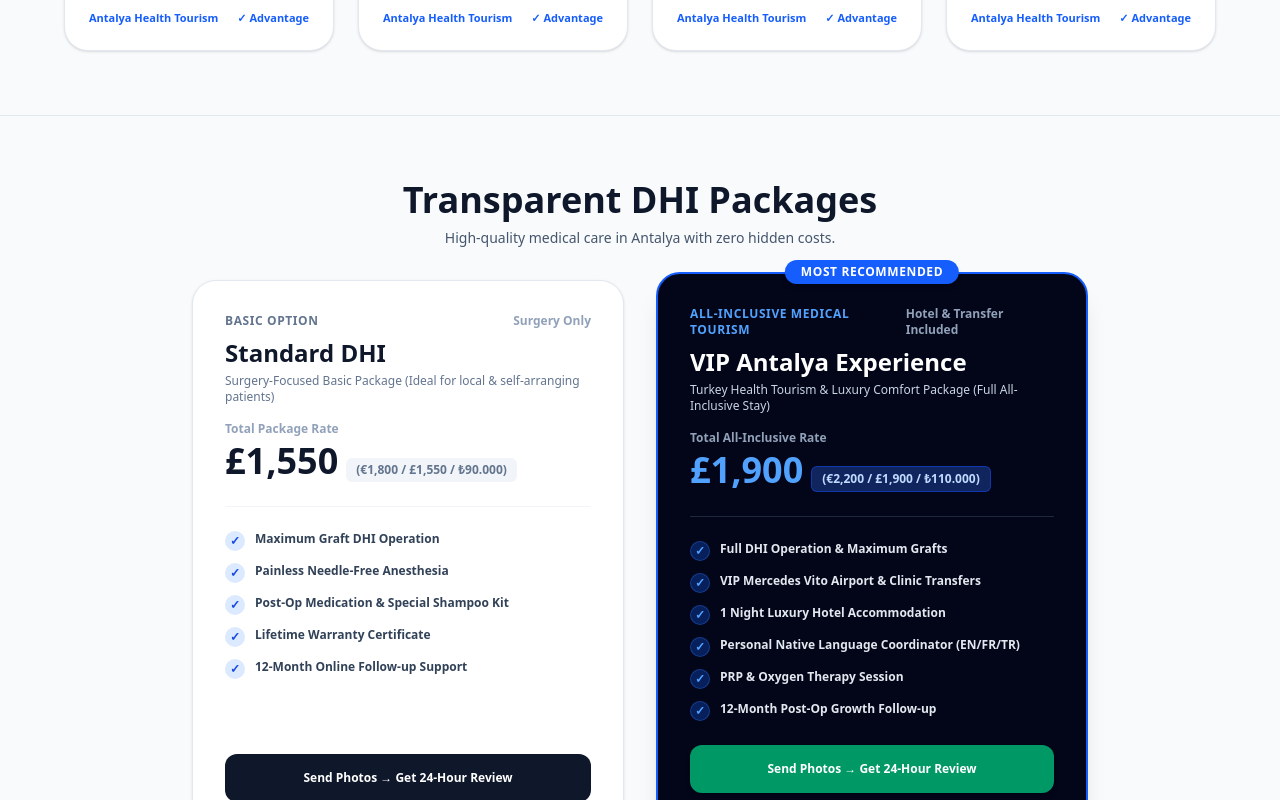
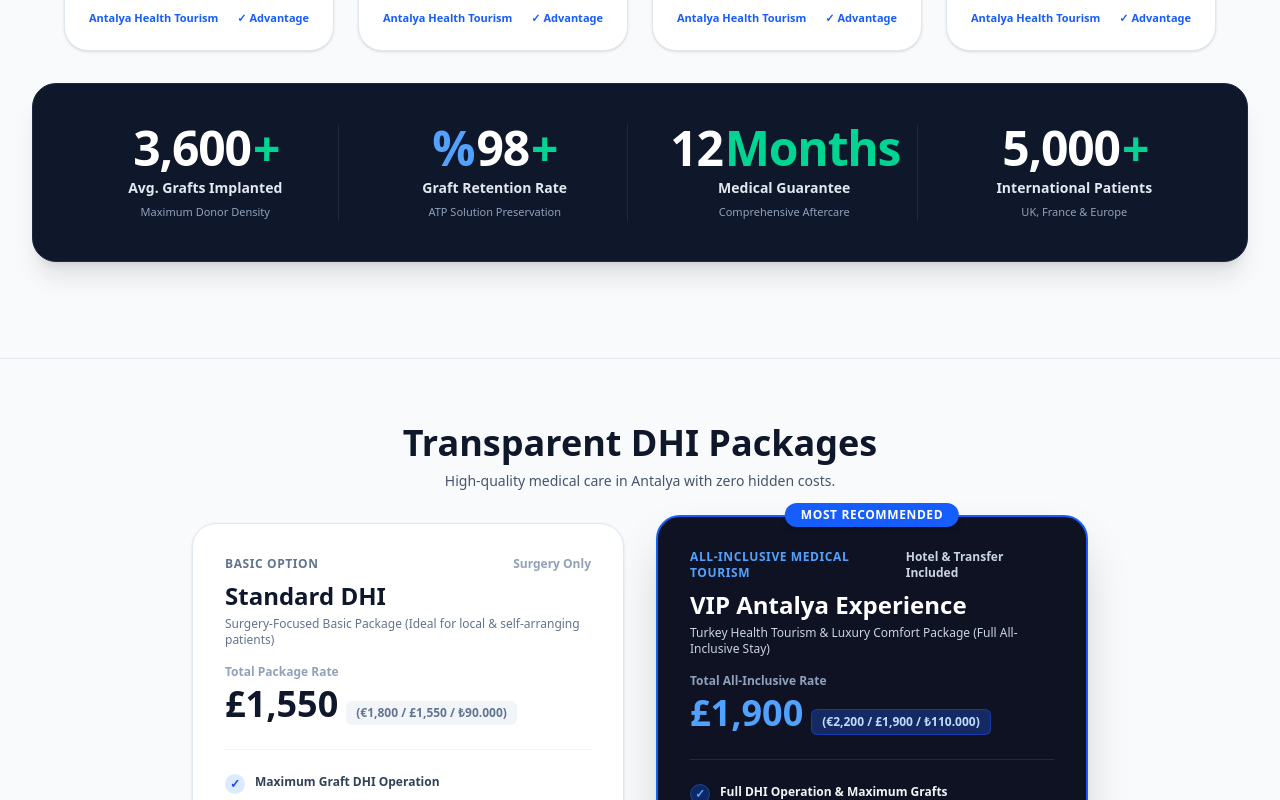
Before and after one commit to novadigital-official/antalya-dhi, a Next.js app: page / in a window 1280 px wide. Shown: the part 1260-2060 px from the top of the page. Built offline with nearby package versions, Linux system fonts and the light colour scheme.

Commit message:
feat: complete CountUpStats animation, 2026 Bento-Grid layout, glassmorphism backdrop-blur, and accessibility prefers-reduced-motion rules

```diff
--- a/app/page.tsx
+++ b/app/page.tsx
@@ -5,6 +5,7 @@
 import HeroSection from '@/components/HeroSection';
 import LegalTrustBand from '@/components/LegalTrustBand';
 import WhyAntalya from '@/components/WhyAntalya';
+import CountUpStats from '@/components/CountUpStats';
 import PricingPackages from '@/components/PricingPackages';
 import SocialProof from '@/components/SocialProof';
 import HairAnalysisWizard from '@/components/HairAnalysisWizard';
@@ -38,14 +39,17 @@
         {/* 4. WHY ANTALYA FOR HAIR TRANSPLANT? */}
         <section className="py-16 max-w-7xl mx-auto px-4 sm:px-6 lg:px-8">
           <WhyAntalya />
+
+          {/* SAYAÇ ANİMASYONU (COUNT-UP STATS) */}
+          <CountUpStats />
         </section>
 
-        {/* 5. TRANSPARENT PRICING PACKAGES (10-SECOND CONVERSION RULE) */}
+        {/* 5. TRANSPARENT PRICING PACKAGES (GLASSMORPHISM & WCAG CONTRAST) */}
         <section id="packages" className="py-16 max-w-7xl mx-auto px-4 sm:px-6 lg:px-8 border-t border-slate-200">
           <PricingPackages />
         </section>
 
-        {/* 6. TRUSTPILOT & GOOGLE VERIFIED SOCIAL PROOF (PLACED BEFORE WIZARD) */}
+        {/* 6. TRUSTPILOT & GOOGLE VERIFIED SOCIAL PROOF */}
         <section className="py-16 max-w-7xl mx-auto px-4 sm:px-6 lg:px-8 border-t border-slate-200">
           <SocialProof />
         </section>
@@ -60,14 +64,14 @@
           <PatientJourney />
         </section>
 
-        {/* 9. MEDICAL & SURGICAL COORDINATION TEAM */}
+        {/* 9. MEDICAL STANDARDS 2026 BENTO-GRID */}
+        <section className="py-16 max-w-7xl mx-auto px-4 sm:px-6 lg:px-8 border-t border-slate-200">
+          <CompetitorBenchmarkFeatures />
+        </section>
+
+        {/* 10. MEDICAL & SURGICAL COORDINATION TEAM */}
         <section id="team" className="py-16 max-w-7xl mx-auto px-4 sm:px-6 lg:px-8 border-t border-slate-200">
           <MedicalTeam />
-        </section>
-
-        {/* 10. COMPETITOR BENCHMARK MEDICAL STANDARDS */}
-        <section className="py-16 max-w-7xl mx-auto px-4 sm:px-6 lg:px-8 border-t border-slate-200">
-          <CompetitorBenchmarkFeatures />
         </section>
 
         {/* 11. DHI CHOI PEN ADVANTAGES */}
--- a/components/CompetitorBenchmarkFeatures.tsx
+++ b/components/CompetitorBenchmarkFeatures.tsx
@@ -1,86 +1,130 @@
 'use client';
 
 import { useSiteContext } from '@/lib/context';
-import { t, Lang } from '@/lib/i18n';
+import { Lang } from '@/lib/i18n';
 
 export default function CompetitorBenchmarkFeatures() {
   const { lang } = useSiteContext();
 
-  const features = [
-    {
-      title: t(lang as Lang, 'competitor.f1.title'),
-      desc: t(lang as Lang, 'competitor.f1.desc'),
-      icon: '💉',
-      badge: 'ComfortIn Injection System',
-      spec: 'Painless Pressure Delivery'
-    },
-    {
-      title: t(lang as Lang, 'competitor.f2.title'),
-      desc: t(lang as Lang, 'competitor.f2.desc'),
-      icon: '🔬',
-      badge: 'HypoThermosol ATP Solution',
-      spec: '98%+ Follicle Survival'
-    },
-    {
-      title: t(lang as Lang, 'competitor.f3.title'),
-      desc: t(lang as Lang, 'competitor.f3.desc'),
-      icon: '🩸',
-      badge: 'PRP & Hyperbaric Therapy',
-      spec: 'Accelerated Tissue Healing'
-    },
-    {
-      title: t(lang as Lang, 'competitor.f4.title'),
-      desc: t(lang as Lang, 'competitor.f4.desc'),
-      icon: '🔍',
-      badge: 'Trichological Analysis',
-      spec: 'Microscopic Graft Mapping'
-    }
-  ];
+  const title = {
+    en: 'Gold Medical Standards & Technology',
+    fr: 'Normes Médicales et Technologie de Pointe',
+    tr: 'Gold Medikal Standartlarımız ve Teknolojimiz',
+  }[lang as Lang] || 'Gold Medical Standards & Technology';
+
+  const subtitle = {
+    en: 'Why DHI Choi Implanter technology delivers 3x natural density and zero scarring.',
+    fr: 'Pourquoi la technologie DHI Choi offre une densité 3x supérieure sans cicatrice.',
+    tr: 'Neden Choi Pen DHI tekniği 3 kat fazla doğal yoğunluk ve dikişsiz hızlı iyileşme sağlar.',
+  }[lang as Lang] || 'Why DHI Choi Implanter technology delivers 3x natural density and zero scarring.';
 
   return (
-    <div id="medical-standards" className="w-full space-y-10">
+    <div id="medical-standards" className="w-full space-y-8">
       <div className="text-center max-w-3xl mx-auto space-y-2">
-        <span className="inline-flex items-center gap-1.5 px-3.5 py-1 rounded-full text-xs font-black bg-emerald-100 text-emerald-800 border border-emerald-200 uppercase tracking-wider">
-          GOLD MEDICAL STANDARDS
-        </span>
-        <h2 className="text-2xl sm:text-4xl font-black text-slate-900">
-          {t(lang as Lang, 'competitor.title')}
-        </h2>
-        <p className="text-xs sm:text-sm text-slate-600 font-medium">
-          {t(lang as Lang, 'competitor.subtitle')}
-        </p>
+        <h2 className="text-2xl sm:text-4xl font-black text-slate-900">{title}</h2>
+        <p className="text-xs sm:text-sm text-slate-600 font-medium">{subtitle}</p>
       </div>
 
-      <div className="grid grid-cols-1 md:grid-cols-2 lg:grid-cols-4 gap-6">
-        {features.map((item, idx) => (
-          <div
-            key={idx}
-            className="bg-white border border-slate-200 rounded-3xl p-6 shadow-sm flex flex-col justify-between space-y-4 hover:border-emerald-500 hover:shadow-md transition-all"
-          >
-            <div>
-              <div className="flex items-center justify-between mb-3">
-                <span className="w-10 h-10 rounded-2xl bg-emerald-50 text-emerald-600 font-black text-lg flex items-center justify-center border border-emerald-100">
-                  {item.icon}
-                </span>
-                <span className="text-[10px] font-black uppercase tracking-wider text-emerald-700 bg-emerald-50 border border-emerald-200 px-2.5 py-1 rounded-full">
-                  {item.badge}
-                </span>
-              </div>
+      {/* 2026 BENTO-GRID LAYOUT */}
+      <div className="grid grid-cols-1 md:grid-cols-3 gap-6 max-w-6xl mx-auto">
 
-              <h3 className="text-base font-black text-slate-900 mb-2 leading-tight">
-                {item.title}
-              </h3>
-              <p className="text-xs text-slate-600 leading-relaxed font-medium">
-                {item.desc}
-              </p>
+        {/* BENTO CARD 1 (LARGE SPAN 2): PAINLESS NEEDLE-FREE ANESTHESIA */}
+        <div className="md:col-span-2 bg-slate-950 text-white rounded-3xl p-8 border border-slate-800 shadow-xl flex flex-col justify-between relative overflow-hidden group">
+          <div className="absolute top-0 right-0 w-64 h-64 bg-blue-600/10 blur-[90px] rounded-full pointer-events-none" />
+
+          <div className="space-y-4 relative z-10">
+            <div className="inline-flex items-center gap-2 px-3 py-1.5 rounded-full bg-blue-900/60 border border-blue-700/60 text-blue-300 text-xs font-black">
+              <span>💉 Painless Comfort Infiltration</span>
             </div>
 
-            <div className="pt-3 border-t border-slate-100 flex items-center justify-between text-[11px] font-extrabold text-slate-500">
-              <span>{item.spec}</span>
-              <span className="text-emerald-600 font-black">✓ Medical Standard</span>
+            <h3 className="text-2xl sm:text-3xl font-black text-white leading-tight">
+              {lang === 'tr' ? 'İğnesiz ve Ağrısız Anestezi Altyapısı' : 'Needle-Free & Painless Comfort Anesthesia'}
+            </h3>
+
+            <p className="text-xs sm:text-sm text-slate-300 font-medium leading-relaxed max-w-xl">
+              {lang === 'tr'
+                ? 'Basınçlı püskürtme teknolojisi ile iğne kullanılmadan kafa derisine anestezi sıvıları enjekte edilir. Operasyon sırasındaki tüm acı hissi sıfırlanır.'
+                : 'Advanced pressure-spray jet injection delivers local anesthetic without traditional needles, eliminating discomfort completely.'}
+            </p>
+          </div>
+
+          <div className="pt-6 mt-6 border-t border-slate-800 flex items-center justify-between text-xs font-extrabold text-slate-300 relative z-10">
+            <span className="flex items-center gap-2">
+              <span className="w-2.5 h-2.5 rounded-full bg-emerald-400 animate-pulse" />
+              100% Comfort Guarantee
+            </span>
+            <span className="text-blue-400 font-black">0 Needle Pain →</span>
+          </div>
+        </div>
+
+        {/* BENTO CARD 2: ATP HYPOTHERMOSOL GRAFT PRESERVATION */}
+        <div className="bg-white border border-slate-200 rounded-3xl p-6 shadow-sm flex flex-col justify-between space-y-4 hover:border-blue-500 transition-all">
+          <div className="space-y-3">
+            <div className="w-12 h-12 rounded-2xl bg-emerald-50 text-emerald-600 font-black text-xl flex items-center justify-center border border-emerald-100">
+              🧪
             </div>
+            <h3 className="text-lg font-black text-slate-900 leading-tight">
+              {lang === 'tr' ? 'ATP Canlılık Solüsyonu' : 'ATP HypoThermosol Preservation'}
+            </h3>
+            <p className="text-xs text-slate-600 font-medium leading-relaxed">
+              {lang === 'tr'
+                ? 'Toplanan saç kökleri özel soğutulmuş ATP solüsyonunda bekletilerek %98+ canlılık oranı korunur.'
+                : 'Extracted follicles are stored in chilled ATP nutrient solution to maintain 98%+ graft survival.'}
+            </p>
           </div>
-        ))}
+
+          <div className="pt-3 border-t border-slate-100 flex items-center justify-between text-[11px] font-black text-emerald-700">
+            <span>Retention Rate</span>
+            <span>%98+ Active</span>
+          </div>
+        </div>
+
+        {/* BENTO CARD 3: SINGLE-USE SAPPHIRE & CHOI PEN KIT */}
+        <div className="bg-white border border-slate-200 rounded-3xl p-6 shadow-sm flex flex-col justify-between space-y-4 hover:border-blue-500 transition-all">
+          <div className="space-y-3">
+            <div className="w-12 h-12 rounded-2xl bg-blue-50 text-blue-600 font-black text-xl flex items-center justify-center border border-blue-100">
+              🖊️
+            </div>
+            <h3 className="text-lg font-black text-slate-900 leading-tight">
+              {lang === 'tr' ? 'Tek Kullanımlık Choi Pen Kit' : 'Single-Use Choi Implanter Pens'}
+            </h3>
+            <p className="text-xs text-slate-600 font-medium leading-relaxed">
+              {lang === 'tr'
+                ? 'Her hastaya özel sıfır paketinden açılan Choi implanter kalemleri ile mikroskobik hassasiyet.'
+                : '100% sterile, individually sealed Choi pen cartridges for maximum hygienic precision.'}
+            </p>
+          </div>
+
+          <div className="pt-3 border-t border-slate-100 flex items-center justify-between text-[11px] font-black text-blue-700">
+            <span>Sterility Standard</span>
+            <span>100% Single-Use</span>
+          </div>
+        </div>
+
+        {/* BENTO CARD 4 (SPAN 2): HYPERBARIC OXYGEN & PRP AFTERCARE */}
+        <div className="md:col-span-2 bg-gradient-to-r from-blue-900 to-slate-950 text-white rounded-3xl p-8 border border-blue-800/80 shadow-xl flex flex-col justify-between relative overflow-hidden">
+          <div className="space-y-4">
+            <div className="inline-flex items-center gap-2 px-3 py-1.5 rounded-full bg-blue-800/60 border border-blue-600/60 text-blue-200 text-xs font-black">
+              <span>🩸 Hyperbaric PRP Therapy</span>
+            </div>
+
+            <h3 className="text-2xl font-black text-white leading-tight">
+              {lang === 'tr' ? 'Oksijenli PRP & Saç Derisi Hücre Yenileme' : 'Hyperbaric Oxygen & PRP Tissue Regeneration'}
+            </h3>
+
+            <p className="text-xs sm:text-sm text-slate-300 font-medium leading-relaxed max-w-xl">
+              {lang === 'tr'
+                ? 'Operasyon sonrasında uygulanan konsantre PRP ve medikal oksijen tedavisi ile saç köklerinin hücresel iyileşmesi 2 katına çıkarılır.'
+                : 'Concentrated autologous PRP combined with hyperbaric oxygen session doubles cell repair velocity post-surgery.'}
+            </p>
+          </div>
+
+          <div className="pt-6 mt-6 border-t border-blue-800/60 flex items-center justify-between text-xs font-extrabold text-slate-300">
+            <span>Fast Recovery Protocol</span>
+            <span className="text-emerald-400 font-black">✓ 12-Month Support Included</span>
+          </div>
+        </div>
+
       </div>
     </div>
   );
--- /dev/null
+++ b/components/CountUpStats.tsx
@@ -0,0 +1,111 @@
+'use client';
+
+import { useState, useEffect, useRef } from 'react';
+import { useSiteContext } from '@/lib/context';
+import { Lang } from '@/lib/i18n';
+
+interface StatItem {
+  target: number;
+  prefix?: string;
+  suffix: string;
+  label: { en: string; fr: string; tr: string };
+  sub: { en: string; fr: string; tr: string };
+}
+
+const STATS: StatItem[] = [
+  {
+    target: 3600,
+    prefix: '',
+    suffix: '+',
+    label: { en: 'Avg. Grafts Implanted', fr: 'Greffons Moyens', tr: 'Ort. Greft Kapasitesi' },
+    sub: { en: 'Maximum Donor Density', fr: 'Densité Donneur Maximale', tr: 'Maksimum Donör Yoğunluğu' }
+  },
+  {
+    target: 98,
+    prefix: '%',
+    suffix: '+',
+    label: { en: 'Graft Retention Rate', fr: 'Taux de Prise des Greffons', tr: 'Greft Tutunma Oranı' },
+    sub: { en: 'ATP Solution Preservation', fr: 'Solution ATP Brevetée', tr: 'ATP Solüsyon Koruması' }
+  },
+  {
+    target: 12,
+    prefix: '',
+    suffix: ' Months',
+    label: { en: 'Medical Guarantee', fr: 'Garantie Médicale', tr: 'Ay Tıbbi Takip Garanti' },
+    sub: { en: 'Comprehensive Aftercare', fr: 'Suivi Post-Opératoire Complete', tr: 'Kapsamlı Operasyon Sonrası Takip' }
+  },
+  {
+    target: 5000,
+    prefix: '',
+    suffix: '+',
+    label: { en: 'International Patients', fr: 'Patients Internationaux', tr: 'Uluslararası Başarılı Hasta' },
+    sub: { en: 'UK, France & Europe', fr: 'UK, France & Europe', tr: 'İngiltere, Fransa & Avrupa' }
+  }
+];
+
+export default function CountUpStats() {
+  const { lang } = useSiteContext();
+  const [counts, setCounts] = useState<number[]>(STATS.map(() => 0));
+  const sectionRef = useRef<HTMLDivElement>(null);
+  const [hasAnimated, setHasAnimated] = useState(false);
+
+  useEffect(() => {
+    const observer = new IntersectionObserver(
+      (entries) => {
+        if (entries[0].isIntersecting && !hasAnimated) {
+          setHasAnimated(true);
+
+          STATS.forEach((stat, index) => {
+            const duration = 2000; // 2 seconds
+            const steps = 50;
+            const stepTime = duration / steps;
+            const increment = stat.target / steps;
+            let current = 0;
+
+            const timer = setInterval(() => {
+              current += increment;
+              if (current >= stat.target) {
+                current = stat.target;
+                clearInterval(timer);
+              }
+              setCounts((prev) => {
+                const next = [...prev];
+                next[index] = Math.floor(current);
+                return next;
+              });
+            }, stepTime);
+          });
+        }
+      },
+      { threshold: 0.2 }
+    );
+
+    if (sectionRef.current) {
+      observer.observe(sectionRef.current);
+    }
+
+    return () => observer.disconnect();
+  }, [hasAnimated]);
+
+  return (
+    <div ref={sectionRef} className="w-full bg-slate-900 border border-slate-800 rounded-3xl p-6 sm:p-10 shadow-xl my-8">
+      <div className="grid grid-cols-2 lg:grid-cols-4 gap-6 text-center divide-y lg:divide-y-0 lg:divide-x divide-slate-800">
+        {STATS.map((stat, idx) => (
+          <div key={idx} className={`space-y-1.5 ${idx !== 0 ? 'pt-4 lg:pt-0' : ''}`}>
+            <div className="text-3xl sm:text-4xl lg:text-5xl font-black text-white tracking-tight flex items-center justify-center gap-0.5">
+              <span className="text-blue-400">{stat.prefix}</span>
+              <span>{counts[idx].toLocaleString()}</span>
+              <span className="text-emerald-400">{stat.suffix}</span>
+            </div>
+            <div className="text-xs sm:text-sm font-extrabold text-slate-200">
+              {stat.label[lang as Lang] || stat.label['en']}
+            </div>
+            <div className="text-[11px] font-medium text-slate-400">
+              {stat.sub[lang as Lang] || stat.sub['en']}
+            </div>
+          </div>
+        ))}
+      </div>
+    </div>
+  );
+}
--- a/components/PricingPackages.tsx
+++ b/components/PricingPackages.tsx
@@ -80,14 +80,14 @@
           <a
             href="#analysis-wizard"
             onClick={scrollToWizard}
-            className="w-full min-h-[48px] bg-slate-900 hover:bg-slate-800 text-white font-black text-xs rounded-xl flex items-center justify-center transition-all cursor-pointer"
+            className="w-full min-h-[48px] bg-slate-900 hover:bg-slate-800 text-white font-black text-xs rounded-xl flex items-center justify-center transition-all cursor-pointer shadow-md"
           >
             <span>{t(lang as Lang, 'packages.book_cta')}</span>
           </a>
         </div>
 
-        {/* PACKAGE 2: VIP ANTALYA EXPERIENCE (MOST RECOMMENDED) */}
-        <div className="bg-slate-950 text-white border-2 border-blue-600 rounded-3xl p-6 sm:p-8 shadow-xl relative flex flex-col justify-between space-y-6 transform md:-translate-y-2">
+        {/* PACKAGE 2: VIP ANTALYA EXPERIENCE (GLASSMORPHISM BACKDROP-FILTER) */}
+        <div className="bg-slate-950/95 backdrop-blur-xl text-white border-2 border-blue-600 rounded-3xl p-6 sm:p-8 shadow-2xl relative flex flex-col justify-between space-y-6 transform md:-translate-y-2">
           {/* MOST RECOMMENDED BADGE */}
           <div className="absolute -top-3.5 left-1/2 -translate-x-1/2 bg-blue-600 text-white font-black text-xs px-4 py-1 rounded-full uppercase tracking-wider shadow-md">
             {t(lang as Lang, 'packages.vip_popular')}
@@ -98,7 +98,7 @@
               <span className="text-xs font-black text-blue-400 uppercase tracking-wider">
                 ALL-INCLUSIVE MEDICAL TOURISM
               </span>
-              <span className="text-xs font-bold text-slate-400">Hotel & Transfer Included</span>
+              <span className="text-xs font-bold text-slate-300">Hotel & Transfer Included</span>
             </div>
 
             <h3 className="text-xl sm:text-2xl font-black text-white mb-1">
@@ -118,7 +118,7 @@
               </div>
             </div>
 
-            <ul className="space-y-3 text-xs text-slate-200 font-semibold">
+            <ul className="space-y-3 text-xs text-slate-100 font-semibold">
               {vipIncludes.map((item, idx) => (
                 <li key={idx} className="flex items-start gap-2.5">
                   <span className="w-5 h-5 rounded-full bg-blue-600/30 text-blue-400 border border-blue-500/30 flex items-center justify-center text-xs font-black shrink-0">✓</span>
@@ -131,7 +131,7 @@
           <a
             href="#analysis-wizard"
             onClick={scrollToWizard}
-            className="w-full min-h-[48px] bg-emerald-600 hover:bg-emerald-500 text-white font-black text-xs rounded-xl flex items-center justify-center transition-all cursor-pointer shadow-md active:scale-98"
+            className="w-full min-h-[48px] bg-emerald-600 hover:bg-emerald-500 text-white font-black text-xs rounded-xl flex items-center justify-center transition-all cursor-pointer shadow-lg active:scale-98"
           >
             <span>{t(lang as Lang, 'packages.book_cta')}</span>
           </a>
```
Also changed, not shown: app/globals.css (+21 -0 lines).
